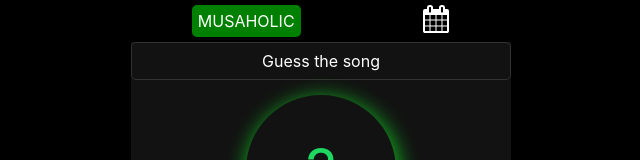
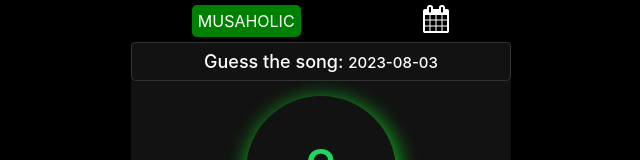
Before and after one commit to Bradeep/Musaholic, a React (Create React App) app: page / in a window 1280 px wide. Shown: the top 160 px of the page, without its empty margins (319-959 px from the left). Built offline with nearby package versions, Linux system fonts and the light colour scheme; no server answers.

Commit message:
Improvised styles

```diff
--- a/src/views/countDown.js
+++ b/src/views/countDown.js
@@ -83,7 +83,7 @@
 
   return (
     <div className="countdown" style={{ paddingTop: "10px" }}>
-      <div>Next song in:</div>
+      <div className="text">Next song in:</div>
       <div>{timer}</div>
     </div>
   );
--- a/src/views/countdown.scss
+++ b/src/views/countdown.scss
@@ -1,3 +1,9 @@
 .countdown {
   text-align: center;
+  font-size: 16px;
+  font-weight: 500;
+  .text {
+    font-size: 18px;
+    margin-bottom: 5px;
+  }
 }
--- a/src/views/index.js
+++ b/src/views/index.js
@@ -123,7 +123,9 @@
     <div className="wrapper">
       <NavBar title={"MUSAHOLIC"} onDateSelect={onDateSelect} />
       <div className="content-wrapper">
-        <div className="content-title">Guess the song</div>
+        <div className="content-title">
+          Guess the song: <span>{getFormattedDate(selectedDate)}</span>
+        </div>
         <div className="content-data">
           <div className="image-wrapper">
             {chances > 4 ? (
--- a/src/views/index.scss
+++ b/src/views/index.scss
@@ -14,6 +14,12 @@
       border: solid 1px rgb(50, 50, 50);
       padding: 8px;
       text-align: center;
+      font-size: 18px;
+      font-weight: 500;
+      span {
+        font-size: 15px;
+        font-weight: 500;
+      }
     }
     .content-data {
       display: flex;
```
